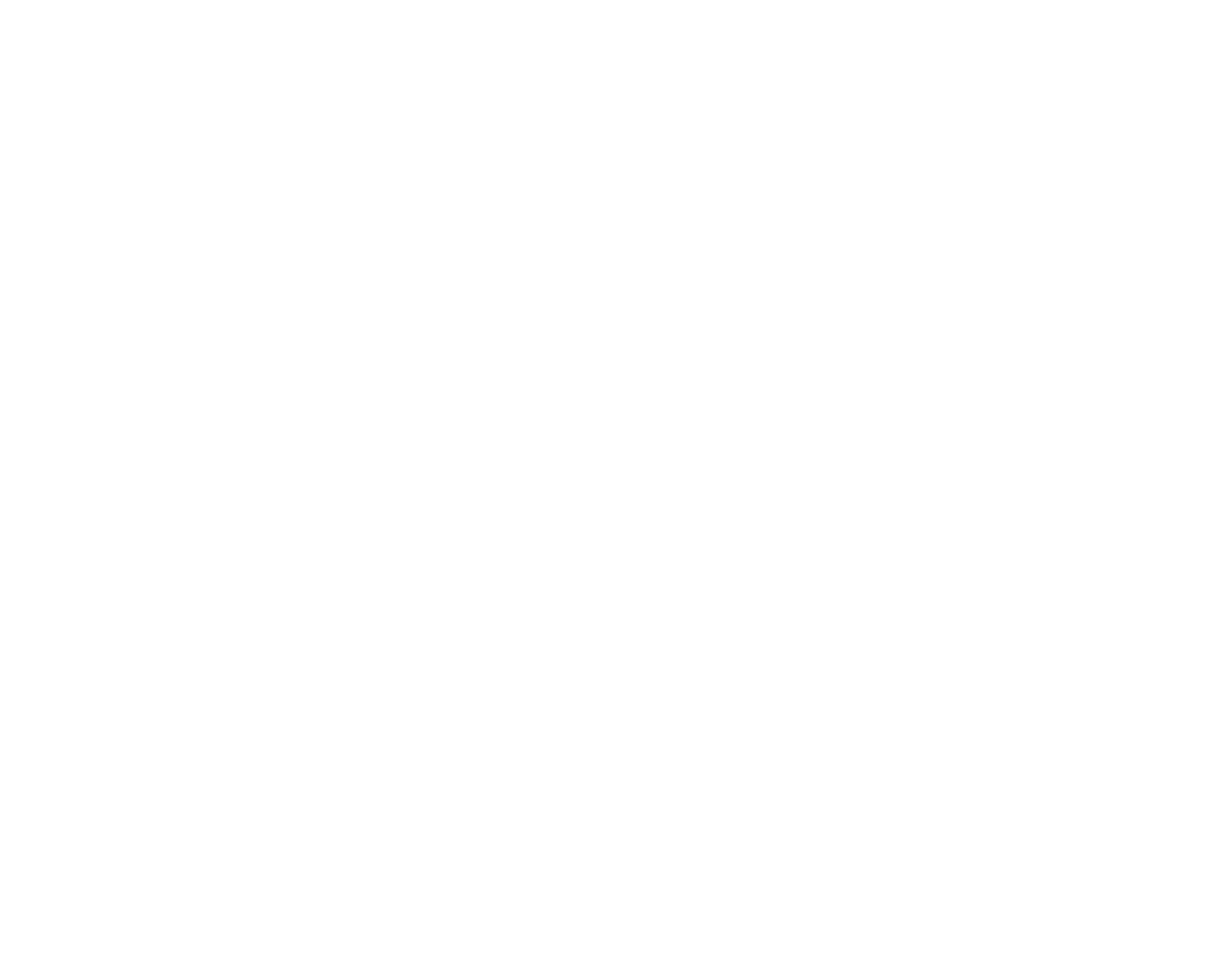
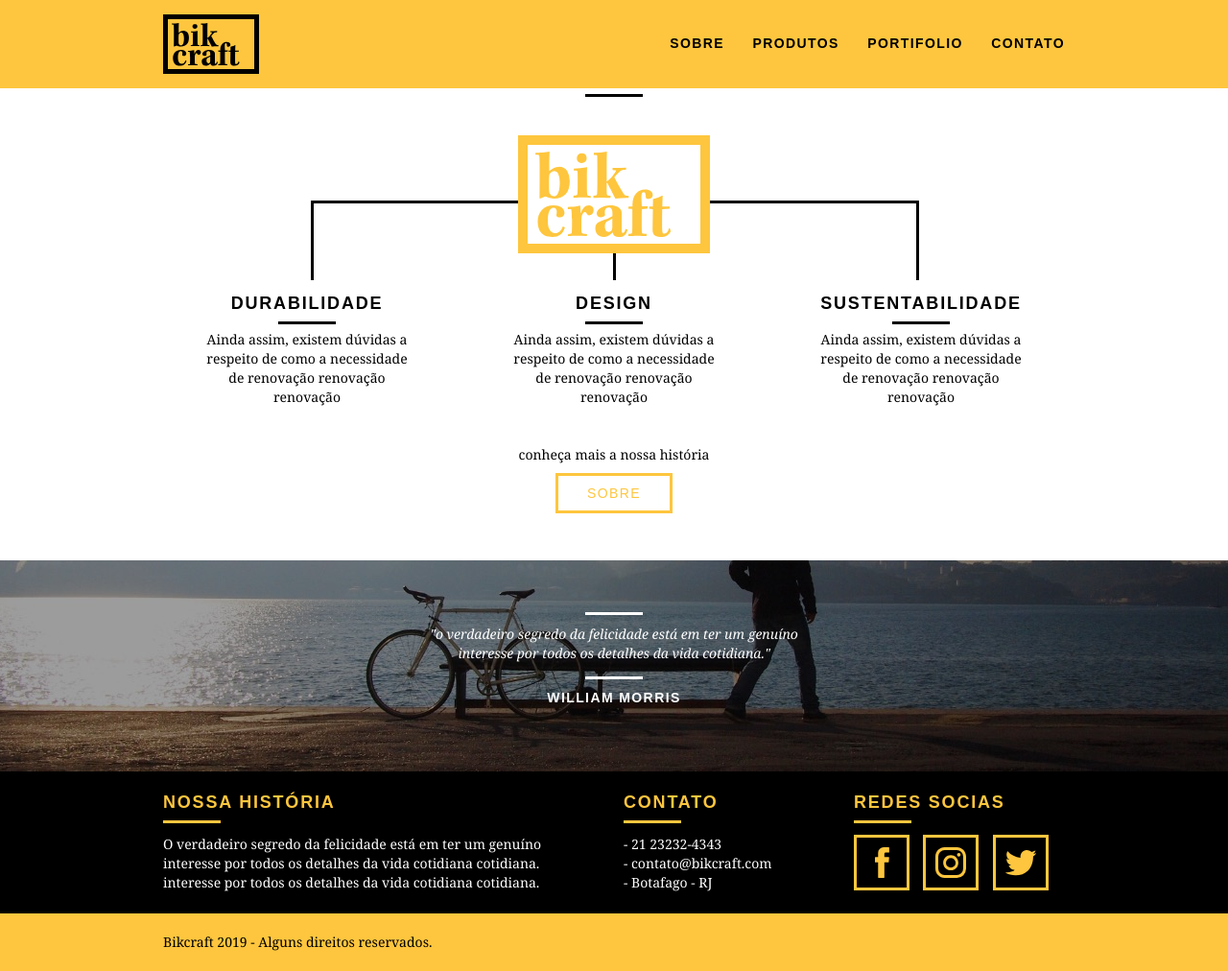
Before and after one commit to pedrotrm/Bikcraft, a plain HTML site: page sobre.html in a window 1280 px wide. Shown: the whole page at 96% size. Before the commit the page ends 800 px from the top, so only its background shows below. Drawn offline with Linux system fonts and the light colour scheme.

Commit message:
Adiconado a estrutura de sobre.html e sobre.css

```diff
--- /dev/null
+++ b/css/sobre.css
@@ -0,0 +1,333 @@
+/* Estilos gerais  */
+
+body {
+    font-family: Arial, Helvetica, sans-serif;
+}
+
+p {
+    font-family: Georgia, "Times New Roman", serif;
+    font-size: 14px;
+    line-height: 20px;
+}
+
+img {
+    display: block;
+}
+
+.btn {
+    border: 3px solid #FEC63E;
+    padding: 10px 30px;
+    color: #FEC63E;
+    font-size: 14px;
+    line-height: 20px;
+    text-transform: uppercase;
+    letter-spacing: .1em;
+}
+
+.btn:hover {
+    color: white;
+    border-color: white;
+}
+
+.btn.btn-preto:hover{
+    color: black;
+    border-color: black;
+}
+
+.subtitulo {
+    font-weight: bold;
+    font-size: 24px;
+    line-height: 30px;
+    letter-spacing: .1em;
+    color: black;
+    text-transform: uppercase;
+    text-align: center;
+    margin-bottom: 40px;
+}
+
+.subtitulo:after {
+    content: "";
+    display: block;
+    width: 60px;
+    height: 3px;
+    background: black;
+    margin: 8px auto;
+}
+
+/* Header  */
+
+.header {
+    position: fixed;
+    top: 0;
+    width: 100%;
+    background: #FEC63E;
+    padding: 15px 0;
+    z-index: 10;
+}
+
+.header_menu {
+    text-align: right;
+}
+
+.header_menu ul li {
+    display: inline-block;
+    margin-left: 25px;
+    margin-top: 20px;
+}
+
+.header_menu ul li a{
+    color: #000;
+    font-weight: bold;
+    text-transform: uppercase;
+    letter-spacing: .1em;
+    font-size: 14px;
+    line-height: 20px;
+    padding: 10px 0;
+}
+
+.header_menu ul li a:hover {
+    color: #FFF;
+}
+
+
+/* Introdução */
+
+
+.introducao {
+    width: 100%;
+    height: 380px;
+    background: url("../img/bg.jpg") no-repeat center;
+    background-size: cover;
+    margin-top: 92px;
+    text-align: center;
+    padding-top: 80px;
+}
+
+.introducao h1 {
+    font-size: 48px;
+    color: #FFF;
+    font-weight: bold;
+    text-transform: uppercase;
+}
+
+.quote-externo {
+    max-width: 400px;
+    margin: 0 auto;
+    margin-bottom: 40px;
+    color: #fff;
+}
+
+.quote-externo p {
+    font-style: italic;
+}
+
+
+.quote-externo p:before, .quote-externo p:after {
+    content: "";
+    display: block;
+    width: 60px;
+    height: 3px;
+    background: white;
+    margin: 14px auto 10px auto;
+}
+
+.quote-externo cite {
+    font-style: normal;
+    font-weight: bold;
+    font-size: 14px;
+    letter-spacing: .1em;
+}
+
+/* Produtos */
+
+.produtos {
+    padding: 60px 0;
+}
+
+.produtos_lista li{
+    background: #FEC63E;
+    text-align: center;
+}
+
+.produtos_lista li h3 {
+    font-weight: bold;
+    font-size: 18px;
+    line-height: 25px;
+    text-transform: uppercase;
+    letter-spacing: .1em;
+    margin-top: 20px;
+
+}
+
+.produtos_lista li p{
+    padding: 10px 20px 20px 20px;
+
+}
+
+.produtos_lista li h3:after {
+    content: "";
+    display: block;
+    width: 60px;
+    height: 3px;
+    background: black;
+    margin: 2px auto;
+}
+
+.produtos_icone {
+    background: black;
+    padding: 40px;
+}
+
+.call{
+    text-align: center;
+    padding-top: 40px;
+    clear: both;
+}
+
+.call p {
+    margin-bottom: 20px;
+}
+
+/* Portifolo */
+
+.portifolio{
+    width: 100%;
+    background: black;
+    padding: 40px 0;
+}
+
+.portifolio .subtitulo{
+    color: #FEC63E;
+}
+
+.portifolio .subtitulo:after{
+    background: #FEC63E;
+}
+
+.portifolio_lista li:last-child {
+    margin-top: 20px;
+}
+
+.portifolio .call p {
+    color: white;
+}
+
+/* Qualidade */
+
+.qualidade {
+    padding: 60px 0;
+}
+
+.qualidade:after {
+    content: "";
+    width: 634px;
+    height: 83px;
+    background: url("../img/linhas.svg") no-repeat center;
+    position: absolute;
+    top: 209px;
+    right: 162px;
+}
+
+.qualidade img {
+    margin: 0 auto;
+}
+
+.qualidade_lista {
+    padding-top:20px;
+}
+
+.qualidade_lista li{
+    text-align: center;
+    padding: 0 40px;
+}
+
+.qualidade_lista li h3 {
+    font-weight: bold;
+    font-size: 18px;
+    line-height: 25px;
+    text-transform: uppercase;
+    letter-spacing: .1em;
+    margin-top: 20px;
+
+}
+
+.qualidade_lista li h3:after {
+    content: "";
+    display: block;
+    width: 60px;
+    height: 3px;
+    background: black;
+    margin: 6px auto;
+}
+
+/* Quebra */
+
+.quebra {
+    width: 100%;
+    height: 220px;
+    background: url("../img/bg-footer.jpg") no-repeat center;
+    background-size: cover;
+    text-align: center;
+    padding-top: 40px;
+}
+.quebra .quote-externo {
+    max-width: 400px;
+}
+
+/*Footer*/
+
+.footer {
+    width: 100%;
+    background: black;
+    color: white;
+    padding: 20px 0;
+}
+
+.footer h3 {
+    font-size: 18px;
+    line-height: 25px;
+    color: #FEC63E;
+    text-transform: uppercase;
+    letter-spacing: .1em;
+    font-weight: bold;
+}
+
+.footer h3:after {
+    content: "";
+    display: block;
+    width: 60px;
+    height: 3px;
+    background: #FEC63E;
+    margin: 6px 0 12px;
+}
+
+.footer_historia {
+    padding-right:40px;
+}
+
+.footer_contato ul li{
+    font-size: 14px;
+    line-height: 20px;
+    font-family: Georgia, "Times New Roman", serif;
+}
+
+.footer_redes ul li {
+    display: inline-block;
+    margin-right: 10px;
+}
+
+.footer_redes ul li a{
+    border: 3px solid #fec63e;
+    display: block;
+    padding: 10px;
+}
+
+.footer_redes ul li a:hover {
+    border-color: #fff;
+}
+
+.copy {
+    width: 100%;
+    background: #fec63e;
+    padding: 20px 0;
+}
--- a/sobre.html
+++ b/sobre.html
@@ -1,10 +1,90 @@
 <!DOCTYPE html>
-<html lang="en">
-<head>
-    <meta charset="UTF-8">
-    <title>Title</title>
-</head>
-<body>
-
-</body>
+<html lang="pt-br">
+    <head>
+        <meta charset="utf-8">
+        <title>Bikcraft</title>
+        <link rel="stylesheet" href="css/normalize.css">
+        <link rel="stylesheet" href="css/reset.css">
+        <link rel="stylesheet" href="css/grid.css">
+        <link rel="stylesheet" href="css/style.css">
+    </head>
+    <body>
+        <header class="header">
+            <div class="container">
+                <a href="index.html " class="grid-4">
+                    <img src="img/bikcraft.svg" alt="Bikcraft">
+                </a>
+                <nav class="grid-12 header_menu">
+                    <ul>
+                        <li><a href="sobre.html">Sobre</a></li>
+                        <li><a href="produtos.html">Produtos</a></li>
+                        <li><a href="portifolio.html">Portifolio</a></li>
+                        <li><a href="contato.html">Contato</a></li>
+                    </ul>
+                </nav>
+            </div>
+        </header>
+        <section class="qualidade container">
+            <h2 class="subtitulo">Qualidade</h2>
+            <img src="img/bikcraft-qualidade.svg" alt="Bikcraft">
+            <ul class="qualidade_lista">
+                <li class="grid-1-3">
+                    <h3>Durabilidade</h3>
+                    <p>Ainda assim, existem dúvidas a respeito de como a necessidade de renovação renovação renovação</p>
+                </li>
+                <li class="grid-1-3">
+                    <h3>Design</h3>
+                    <p>Ainda assim, existem dúvidas a respeito de como a necessidade de renovação renovação renovação</p>
+                </li>
+                <li class="grid-1-3">
+                    <h3>Sustentabilidade</h3>
+                    <p>Ainda assim, existem dúvidas a respeito de como a necessidade de renovação renovação renovação</p>
+                </li>
+            </ul>
+            <div class="call">
+                <p>conheça mais a nossa história</p>
+                <a href="sobre.html" class="btn btn-preto">Sobre</a>
+            </div>
+        </section>
+        <section class="quebra">
+            <blockquote class="quote-externo container">
+                <p>"o verdadeiro segredo da felicidade está em ter um
+                    genuíno interesse por todos os detalhes da vida cotidiana."</p>
+                <cite>WILLIAM MORRIS</cite>
+            </blockquote>
+        </section>
+        <footer>
+            <div class="footer">
+                <div class="container">
+                    <div class="grid-8 footer_historia">
+                        <h3>Nossa História</h3>
+                        <p>O verdadeiro segredo da felicidade está em ter um genuíno interesse por todos os
+                            detalhes da vida cotidiana cotidiana. interesse por todos os detalhes da vida
+                            cotidiana cotidiana.</p>
+                    </div>
+                    <div class="grid-4 footer_contato">
+                        <h3>Contato</h3>
+                        <ul>
+                            <li>- 21 23232-4343</li>
+                            <li>- contato@bikcraft.com</li>
+                            <li>- Botafago - RJ</li>
+                        </ul>
+                    </div>
+                    <div class="grid-4 footer_redes">
+                        <h3>Redes Socias</h3>
+                        <ul>
+                            <li><a href="http://facebook.com" target="_blank"><img src="img/redes-sociais/facebook.svg" alt="Facebook"></a></li>
+                            <li><a href="http://instagram.com" target="_blank"><img src="img/redes-sociais/instagram.svg" alt="Instagram"></a></li>
+                            <li><a href="http://twitter.com" target="_blank"><img src="img/redes-sociais/twitter.svg" alt="Twitter"></a></li>
+                        </ul>
+                    </div>
+                </div>
+            </div>
+            <div class="copy">
+                <div class="container">
+                    <p class="grid-16">Bikcraft 2019 - Alguns direitos reservados.</p>
+                </div>
+            </div>
+        </footer>
+    </body>
 </html>
```
